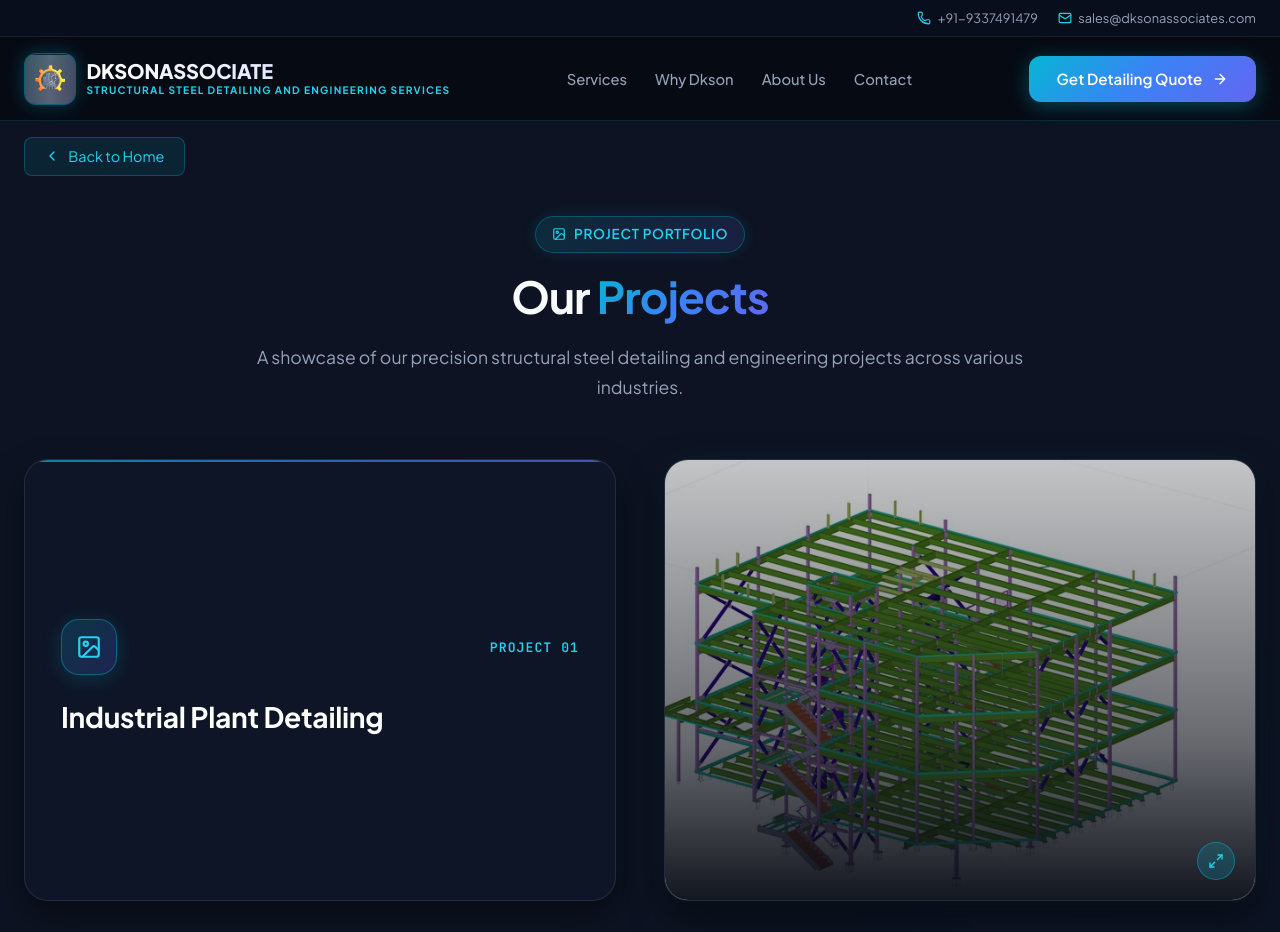
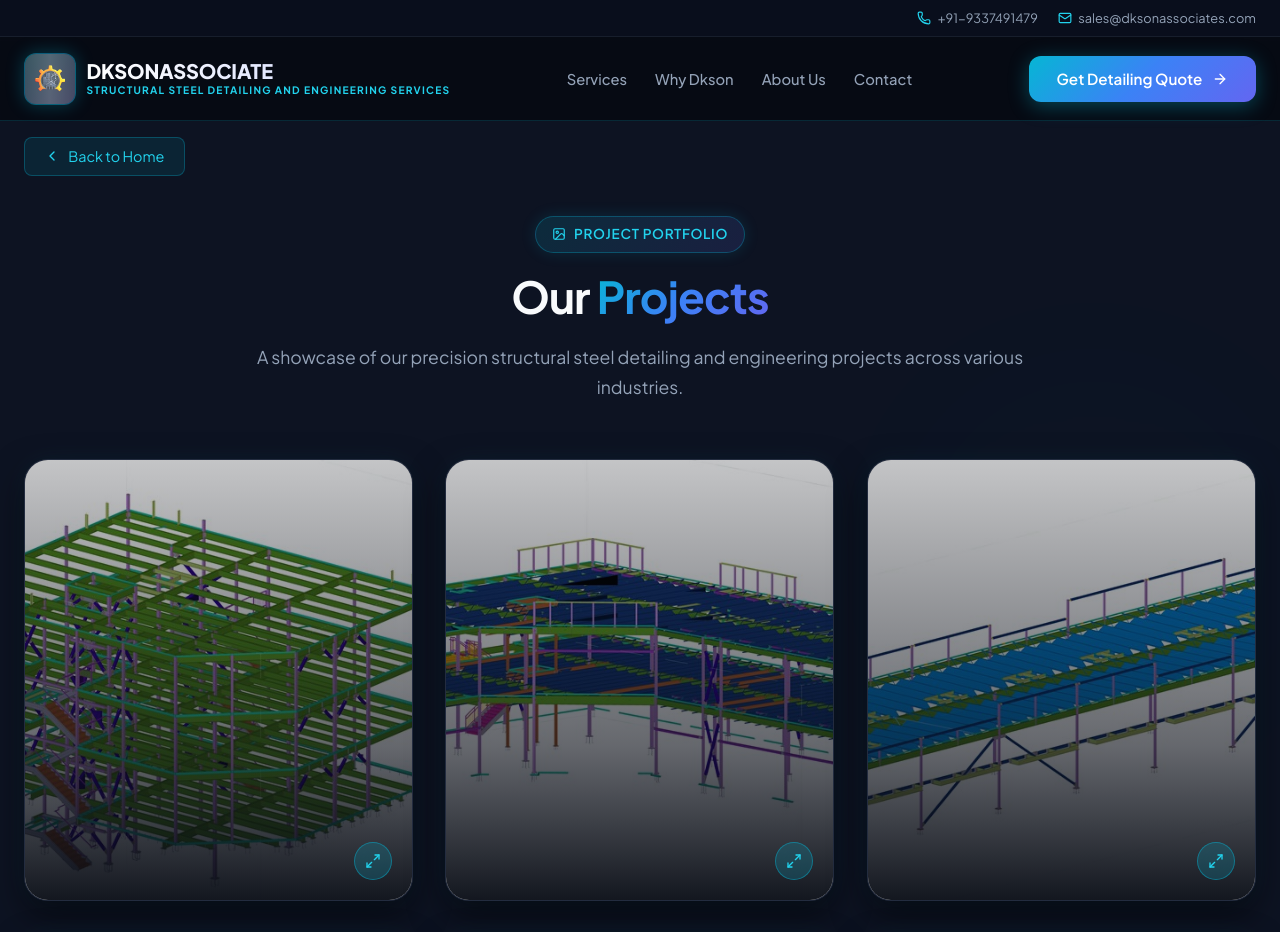
Before and after one commit to LgTechGlobal/DKSONASSOCIATES.COM, a React (Vite) app: page /projects in a window 1280 px wide. Shown: the top 932 px of the page. Built offline with nearby package versions, Linux system fonts and the light colour scheme.

Commit message:
fix: resolve 404 routing issue with vercel.json and remove detail cards from projects page

```diff
--- a/src/App.css
+++ b/src/App.css
@@ -2494,3 +2494,14 @@ html, body {
     display: none !important;
   }
 }
+
+/* Simple Fade Up Card for Grid Layout */
+.service-sliding-card.card-fade-up {
+  opacity: 0;
+  transform: translateY(40px);
+  transition: transform 1.2s cubic-bezier(0.16, 1, 0.3, 1), opacity 1.2s cubic-bezier(0.16, 1, 0.3, 1);
+}
+.service-sliding-card.card-fade-up.card-arrived {
+  opacity: 1;
+  transform: translateY(0);
+}
--- a/src/pages/ProjectsPage.jsx
+++ b/src/pages/ProjectsPage.jsx
@@ -92,17 +92,28 @@ export default function ProjectsPage() {
               </p>
             </div>
 
-            {/* Dual-card Showcase List */}
-            <div className="services-dual-showcase-list" ref={listRef}>
-              {projectList.map((project, index) => {
-                const isEven = index % 2 === 0;
-
-                const renderImageCard = () => (
-                  <div className="service-dual-img-card group">
+            {/* Image Grid Showcase */}
+            <div
+              className="projects-image-grid"
+              ref={listRef}
+              style={{
+                display: 'grid',
+                gridTemplateColumns: 'repeat(auto-fill, minmax(320px, 1fr))',
+                gap: '2rem',
+                marginTop: '2rem'
+              }}
+            >
+              {projectList.map((project, index) => (
+                <div
+                  key={project.id}
+                  data-service-card="true"
+                  className="service-sliding-card card-fade-up"
+                  style={{ transitionDelay: `${(index % 3) * 0.1}s` }}
+                >
+                  <div className="service-dual-img-card group" style={{ minHeight: '320px', height: '100%' }}>
                     <div className="service-dual-img-inner">
                       <img
                         src={project.image}
-                        // alt={project.title}
                         loading="lazy"
                         decoding="async"
                         className="service-dual-img"
@@ -119,31 +130,8 @@ export default function ProjectsPage() {
                       </div>
                     </div>
                   </div>
-                );
-
-                const renderDetailCard = () => (
-                  <div className="service-dual-detail-card" style={{ display: 'flex', flexDirection: 'column', justifyContent: 'center' }}>
-                    <div className="service-dual-detail-top">
-                      <div className="service-dual-icon-wrap"><ImageIcon size={26} /></div>
-                      <div className="service-dual-code-pill">
-                        <span className="service-dual-main-code">PROJECT {(index + 1).toString().padStart(2, '0')}</span>
-                      </div>
-                    </div>
-                    <h3 className="service-dual-title">{project.title}</h3>
-                  </div>
-                );
-
-                                return (
-                  <div key={project.id} data-service-row="true" data-service-idx={index} className="service-paired-row">
-                    <div data-service-card="true" data-card-index={index * 2} className="service-sliding-card card-desktop-left card-comes-from-left mobile-comes-from-left">
-                      {isEven ? renderDetailCard() : renderImageCard()}
-                    </div>
-                    <div data-service-card="true" data-card-index={index * 2 + 1} className="service-sliding-card card-desktop-right card-comes-from-right mobile-comes-from-right">
-                      {isEven ? renderImageCard() : renderDetailCard()}
-                    </div>
-                  </div>
-                );
-              })}
+                </div>
+              ))}
             </div>
 
           </div>
```
